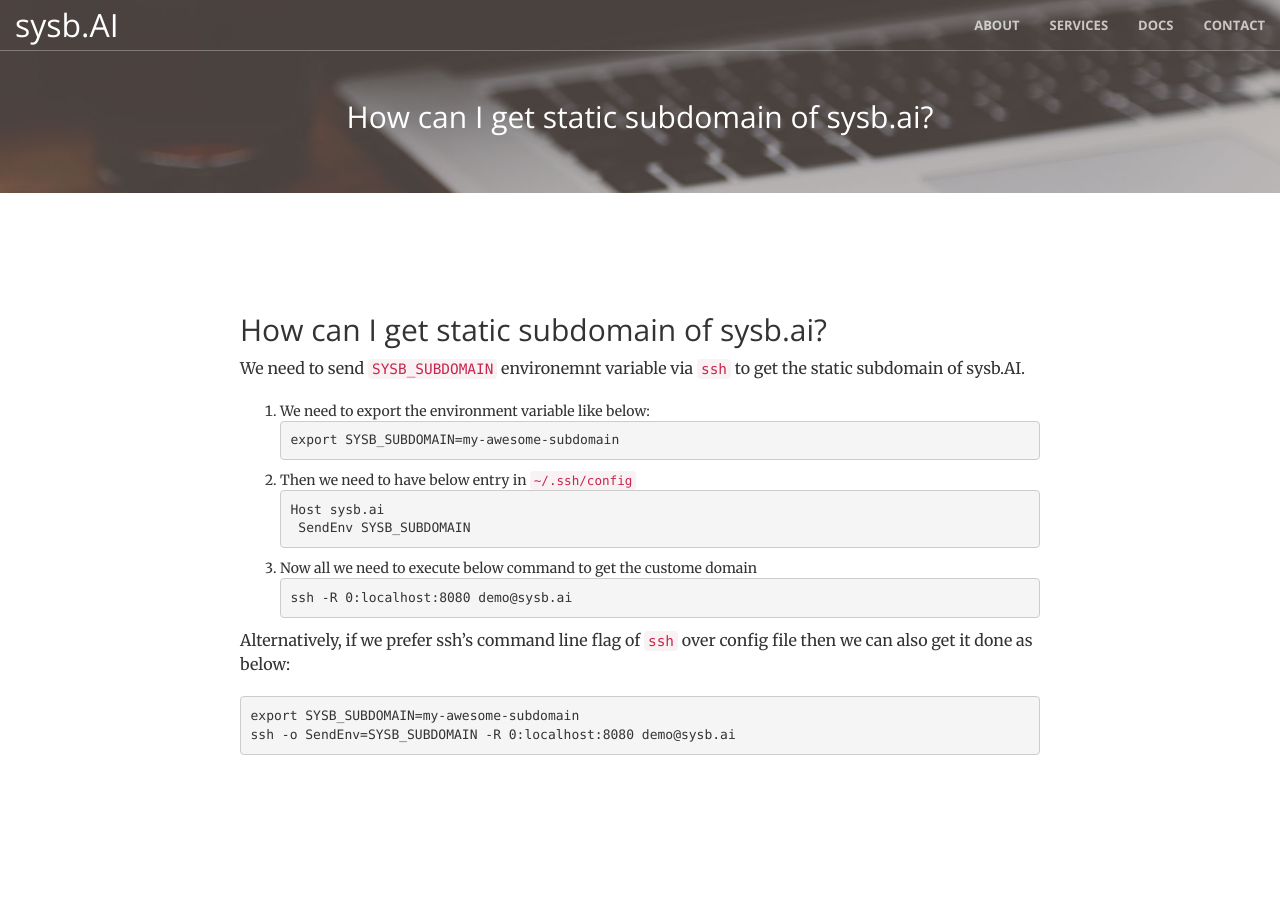
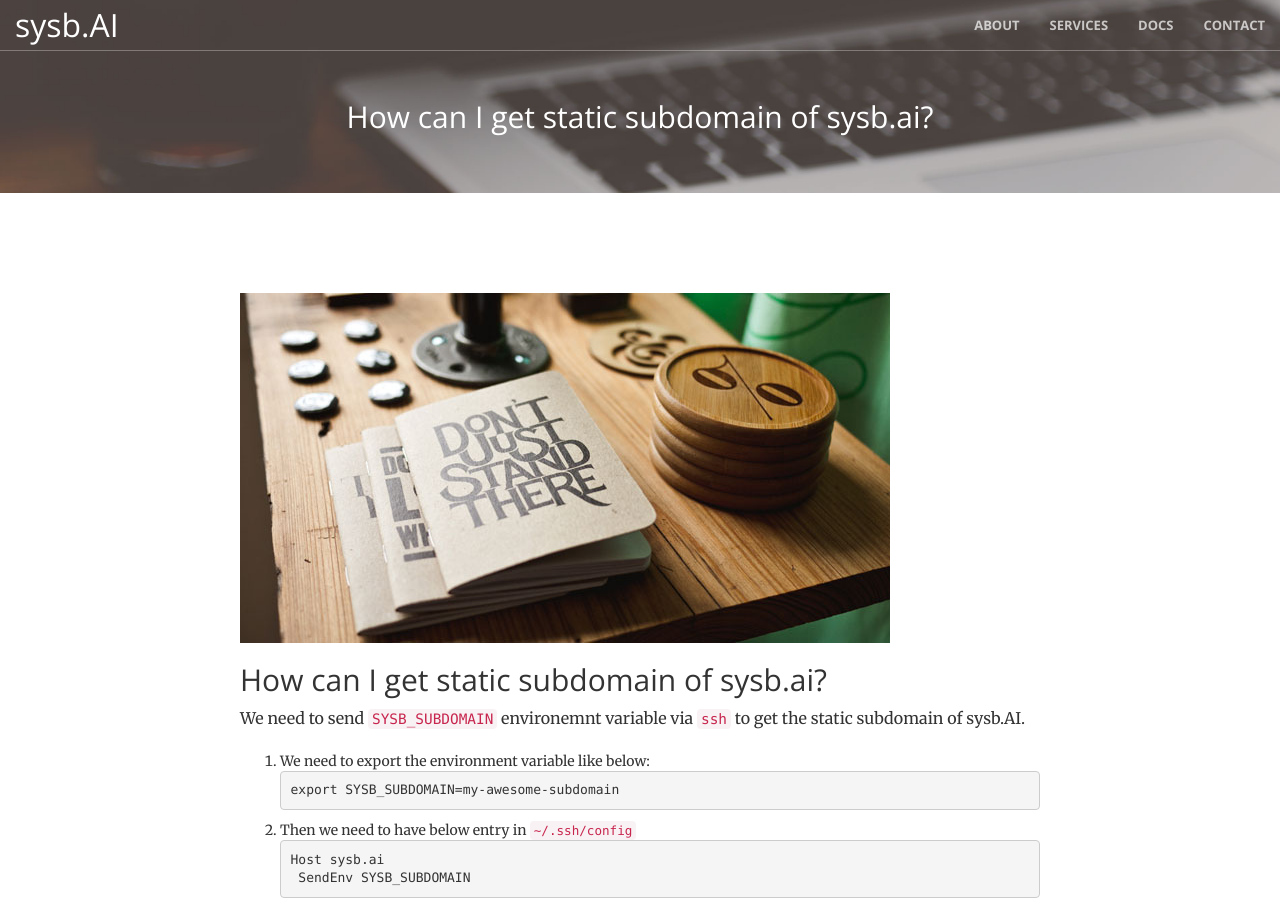
Before and after one commit to usama7628674/sysb.AI, a Jekyll site: the page built from _posts/2020-02-04-how-to-get-static-subdomain.md, in a window 1280 px wide and 900 px high. Built offline with Jekyll 4.4.1, drawn with Linux system fonts in a browser that asks for light colours.

Commit message:
testing image

```diff
--- a/_posts/2020-02-04-how-to-get-static-subdomain.md
+++ b/_posts/2020-02-04-how-to-get-static-subdomain.md
@@ -4,6 +4,7 @@
 image: /img/portfolio/2
 ---
 
+![](/img/portfolio/2.jpg)
 ## How can I get static subdomain of sysb.ai?
 We need to send `SYSB_SUBDOMAIN` environemnt variable via `ssh` to get the static subdomain of sysb.AI.
 
```
